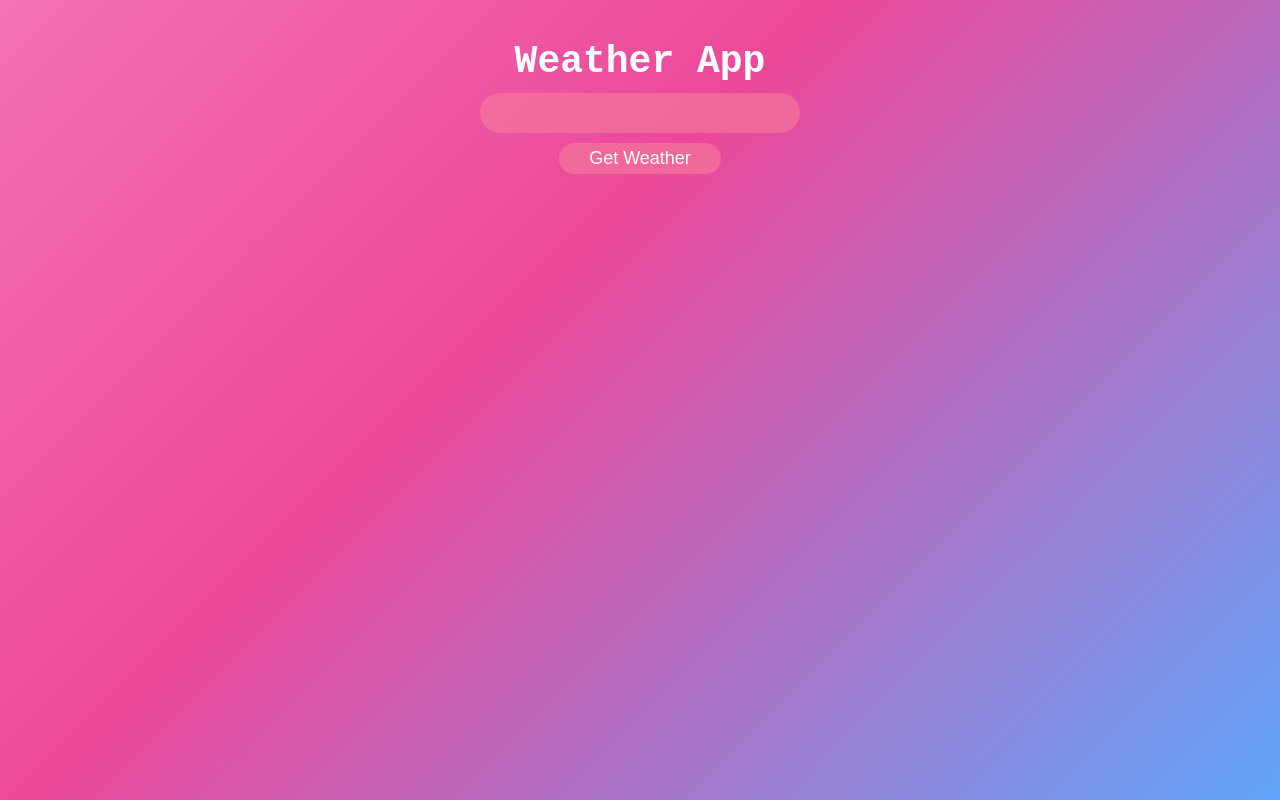
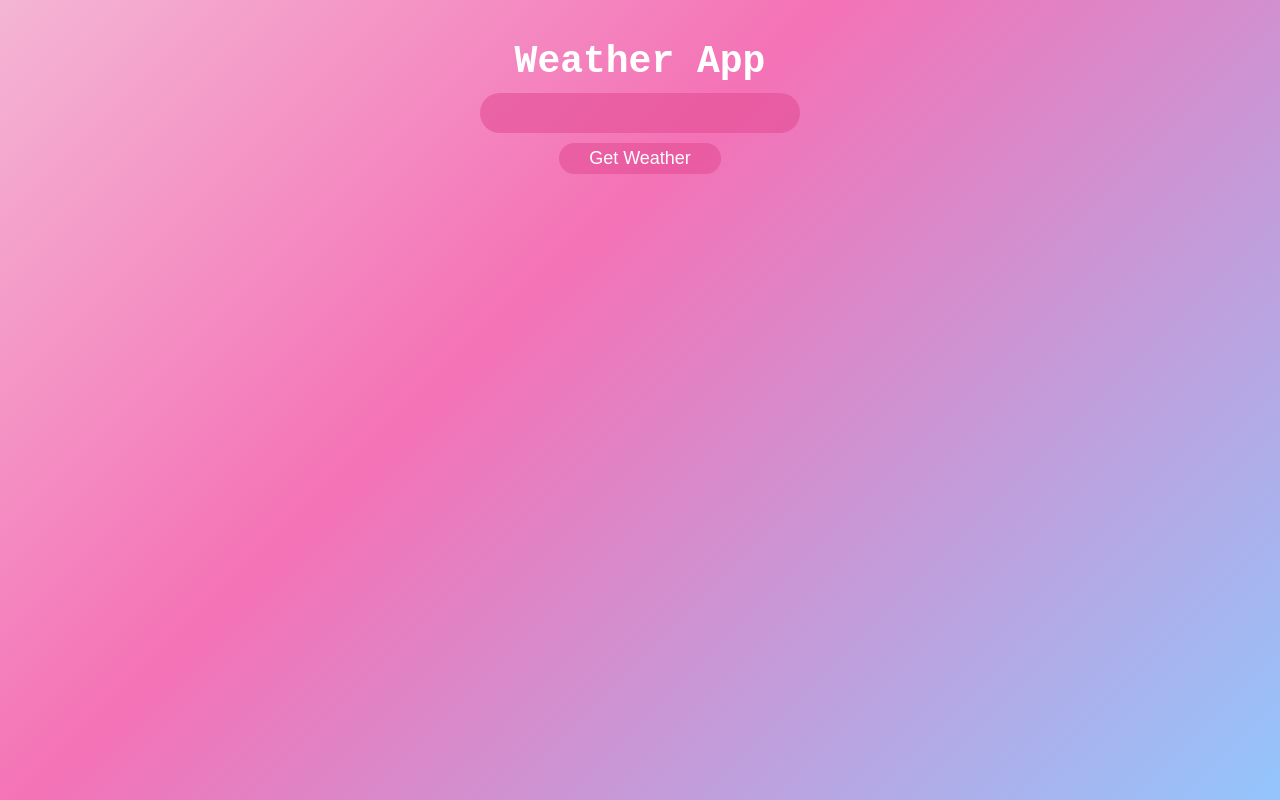
Before and after one commit to AlexLyfyxe/weather, a React (Create React App) app: page / in a window 1280 px wide. Built offline with nearby package versions, Linux system fonts and the light colour scheme.

Commit message:
Update index.css

```diff
--- a/src/index.css
+++ b/src/index.css
@@ -2,7 +2,7 @@ body {
   margin: 0;
   padding: 0;
   background-image: url("https://balthazar.club/o/20008-fioletovye-oboi-priroda.html");
-  background: linear-gradient(135deg, #f472b6 0%, #ec4899 40%, #60a5fa 100%);
+  background: linear-gradient(135deg, #f4b5d4 0%, #f472b6 40%, #93c5fd 100%);
   background-repeat: no-repeat;
   background-attachment: fixed;
   background-size: cover;
@@ -49,7 +49,7 @@ h2 {
 }
 
 input {
-  background: rgba(246,125,156, 0.6);
+  background: rgba(227, 77, 149, 0.6);
   border: none;
   border-radius: 20px;
   padding: 3px 20px;
@@ -61,7 +61,7 @@ input {
 }
 
 button {
-  background: rgba(246,125,156, 0.6);
+  background: rgba(227, 77, 149, 0.6);
   border: none;
   border-radius: 20px;
   color: #fff;
```
